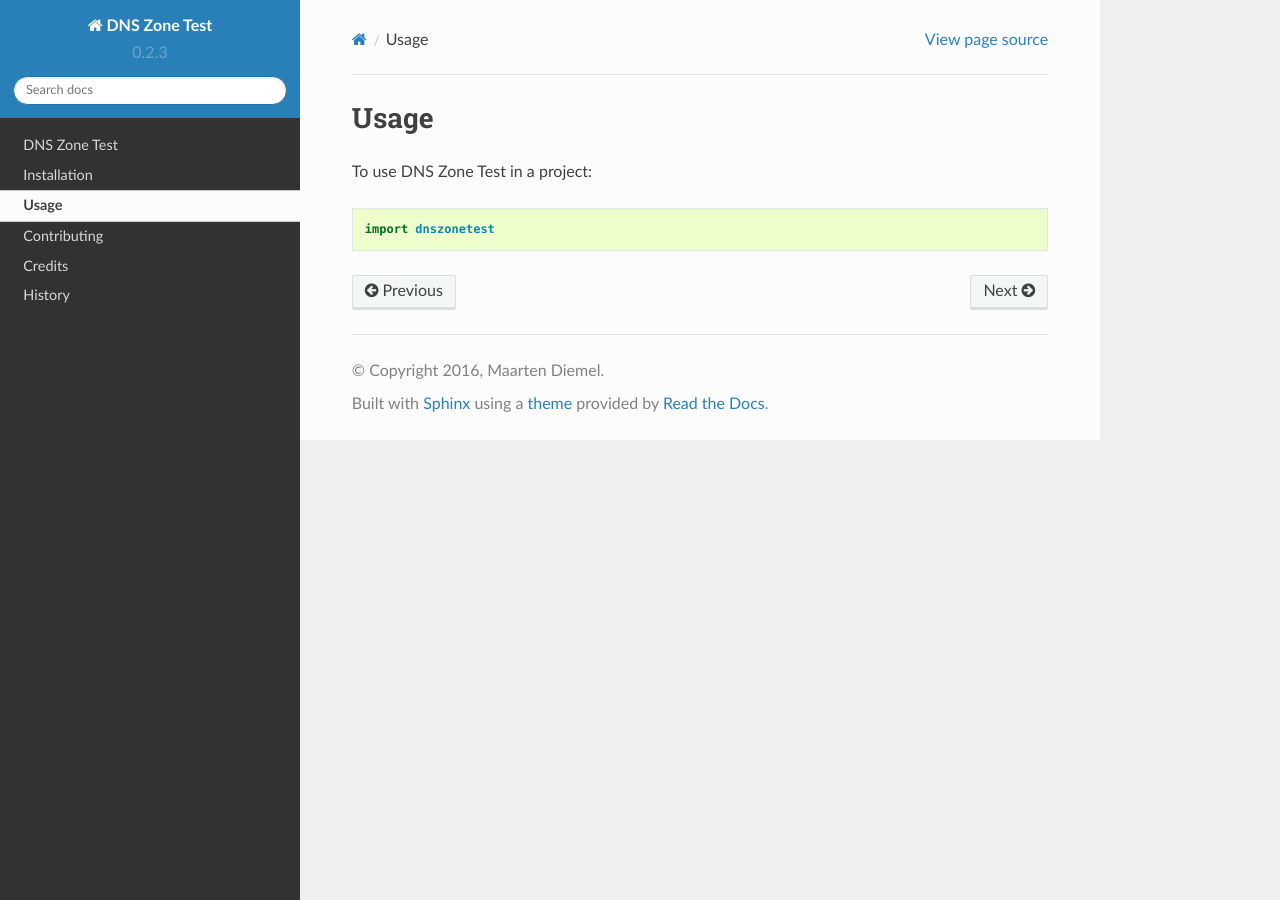
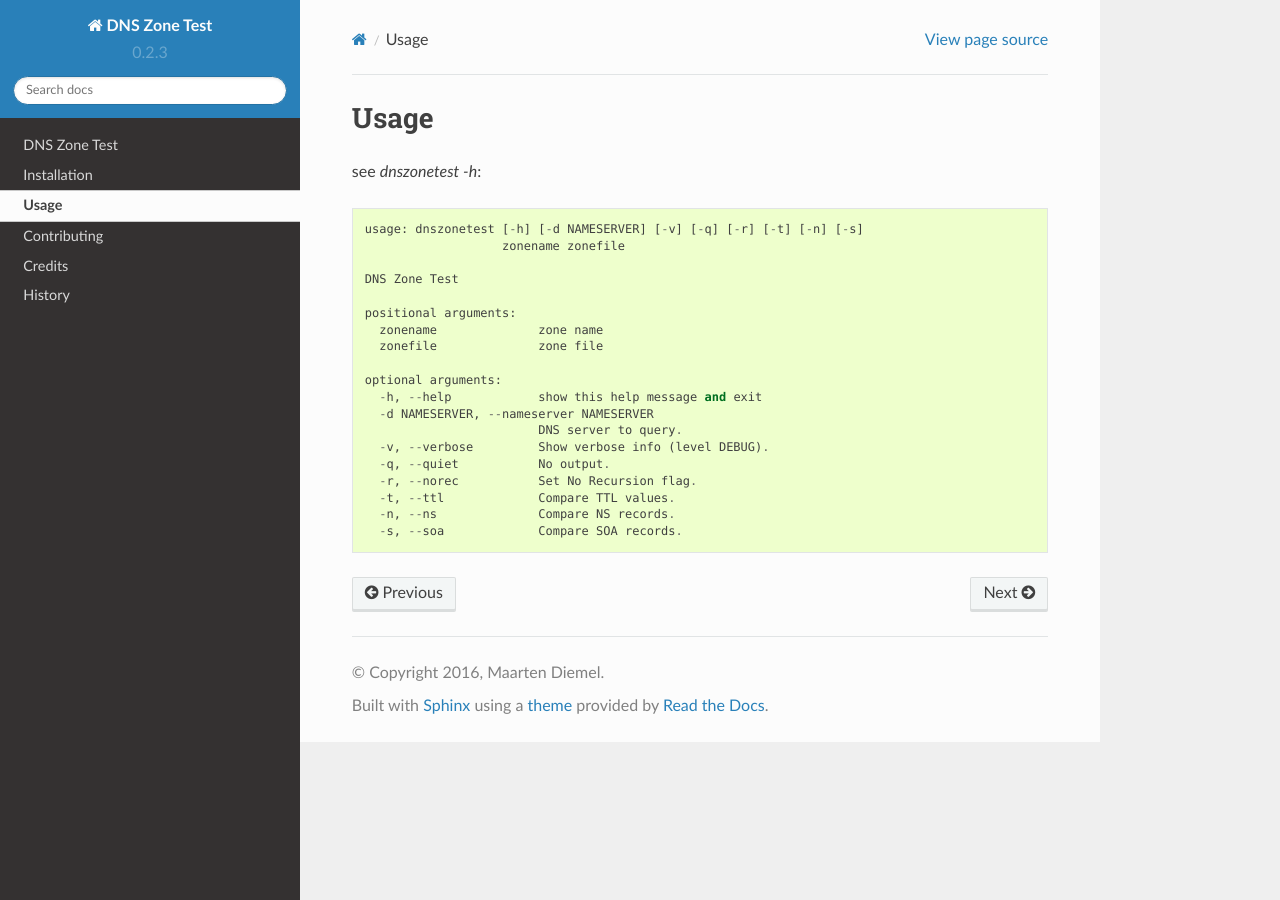
Before and after one commit to maartenq/dnszonetest, a Sphinx documentation site: the page built from docs/usage.rst, in a window 1280 px wide. Built offline with Sphinx 7.4.7 and the Read the Docs theme 2.0.0, drawn with Linux system fonts in a browser that asks for light colours.

Commit message:
first working version

```diff
--- a/docs/usage.rst
+++ b/docs/usage.rst
@@ -2,6 +2,24 @@
 Usage
 =====
 
-To use DNS Zone Test in a project::
+see `dnszonetest -h`::
 
-    import dnszonetest
+    usage: dnszonetest [-h] [-d NAMESERVER] [-v] [-q] [-r] [-t] [-n] [-s]
+                       zonename zonefile
+
+    DNS Zone Test
+
+    positional arguments:
+      zonename              zone name
+      zonefile              zone file
+
+    optional arguments:
+      -h, --help            show this help message and exit
+      -d NAMESERVER, --nameserver NAMESERVER
+                            DNS server to query.
+      -v, --verbose         Show verbose info (level DEBUG).
+      -q, --quiet           No output.
+      -r, --norec           Set No Recursion flag.
+      -t, --ttl             Compare TTL values.
+      -n, --ns              Compare NS records.
+      -s, --soa             Compare SOA records.
```
Also changed, not shown: 4 other files.
